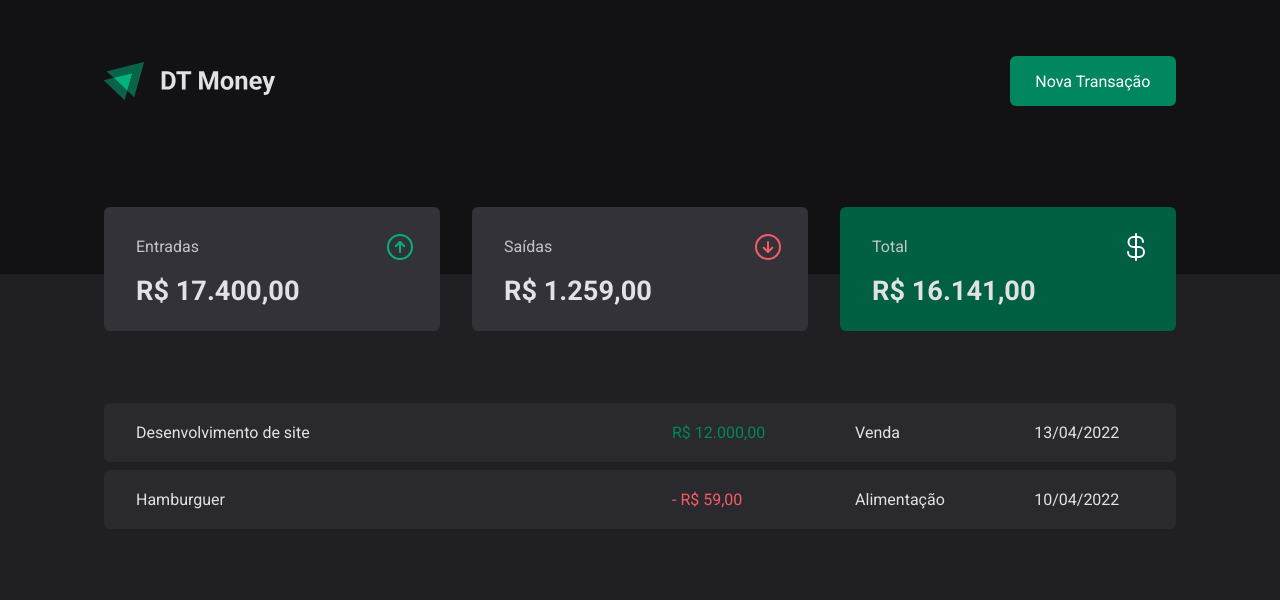
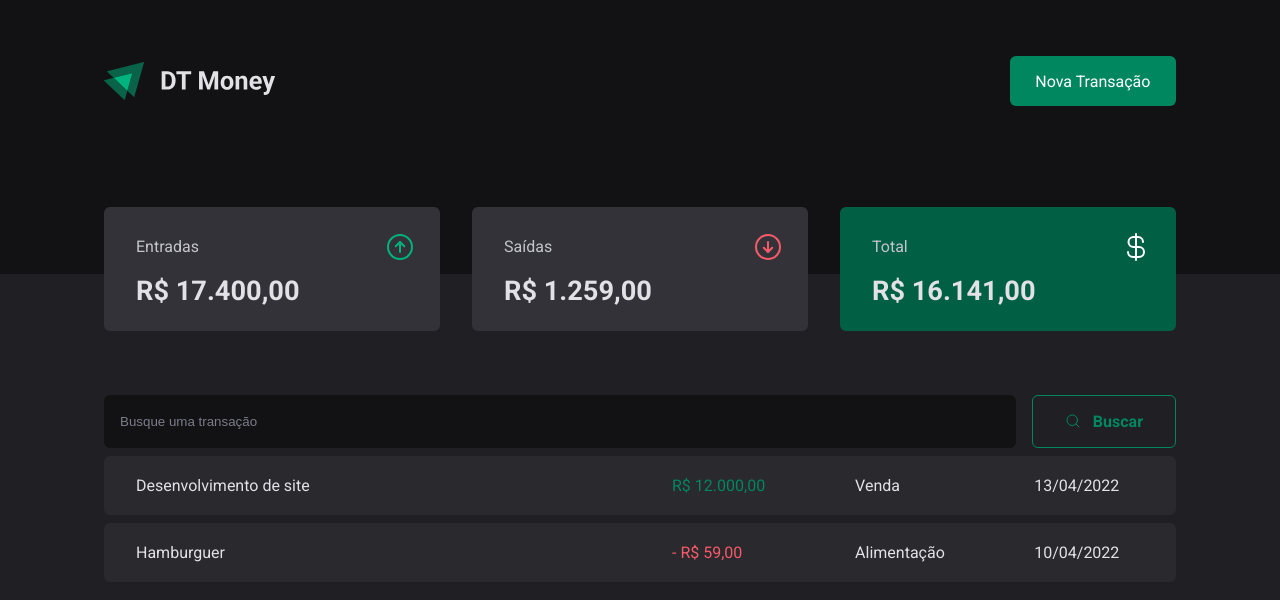
Before and after one commit to skyrons/DT-Money, a React (Vite) app: page / in a window 1280 px wide. Shown: the top 600 px of the page. Built offline with nearby package versions, Linux system fonts and the light colour scheme.

Commit message:
Search  Transaction Form

```diff
--- /dev/null
+++ b/src/pages/Transactions/components/SearchTransaction/index.tsx
@@ -0,0 +1,16 @@
+import { MagnifyingGlass } from "phosphor-react";
+import { SearchFormContainer } from "./styles";
+
+
+export function SearchTransaction (){
+  return(
+    <SearchFormContainer>
+      <input type="text" placeholder="Busque uma transação"/>
+
+      <button type="submit">
+        <MagnifyingGlass />
+        Buscar
+      </button>
+    </SearchFormContainer>
+  )
+}
--- /dev/null
+++ b/src/pages/Transactions/components/SearchTransaction/styles.ts
@@ -0,0 +1,42 @@
+import styled from "styled-components";
+
+
+export const SearchFormContainer = styled.form`
+  display: flex;
+  gap: 1rem;
+
+  input{
+    flex: 1;
+    border-radius: 6px;
+    border: 0;
+
+    background-color: ${props => props.theme['gray-900']};
+    color: ${props => props.theme['gray-300']};
+    padding: 1rem;
+
+    &::placeholder {
+      color: ${props => props.theme["gray-500"]}
+    }
+  }
+
+  button{
+    display: flex;
+    gap: 0.75rem;
+    align-items: center;
+    padding: 1rem 2rem;
+
+    background-color: transparent;
+    border-radius: 6px;
+    border: 1px solid ${props => props.theme["green-500"]};
+    font-weight: bold;
+    color: ${props => props.theme["green-500"]};
+
+    &:hover{
+      background-color: ${props => props.theme["green-500"]};
+      border-color: ${props => props.theme["green-500"]};
+      color: ${props => props.theme.white};
+      transition: background-color 0.2s;
+    }
+
+  }
+`;
--- a/src/pages/Transactions/index.tsx
+++ b/src/pages/Transactions/index.tsx
@@ -1,5 +1,6 @@
 import { Header } from "../../components/Header";
 import { Summary } from "../../components/Summary";
+import { SearchTransaction } from "./components/SearchTransaction";
 import { PriceHighlight, TransactionsContainer, TransactionsTable } from "./styles";
 
 export function Transactions (){
@@ -9,6 +10,7 @@
       <Summary />
 
       <TransactionsContainer>
+        <SearchTransaction />
         <TransactionsTable>
           <tbody>
             <tr>
```
